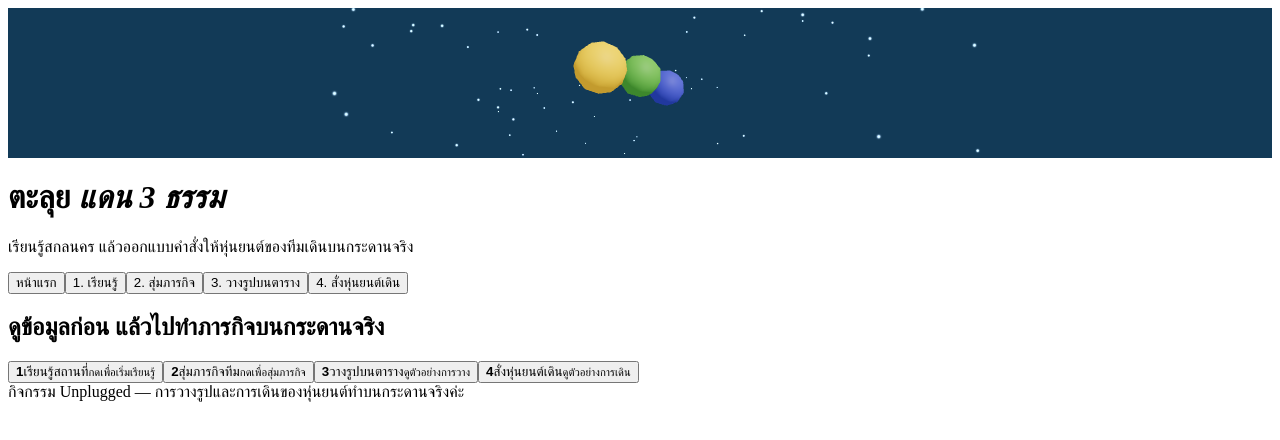
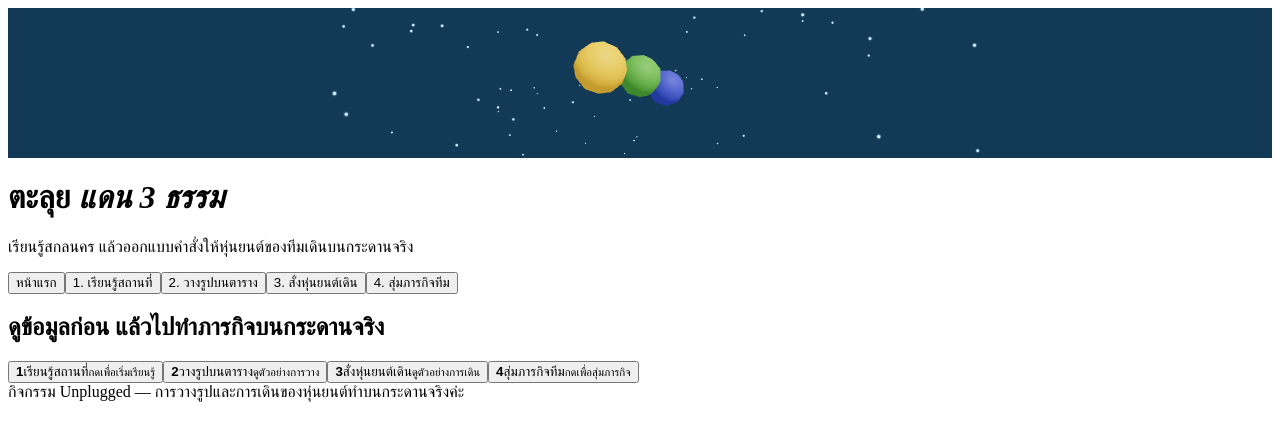
Before and after one commit to noonet2016/abs-bootcamp, a React (Vite) app: page / in a window 1280 px wide. Shown: the top 440 px of the page. Built offline with nearby package versions, Linux system fonts and the light colour scheme; the HTML template or start-up script is replaced by a standard one.

Commit message:
feat: reorder activity flow

```diff
--- a/src/App.tsx
+++ b/src/App.tsx
@@ -15,7 +15,7 @@ type View = 'home' | 'knowledge' | 'mission' | 'board' | 'robot'
 const realmOrder: Realm[] = ['dhamma', 'nature', 'culture']
 const AdventureScene = lazy(async () => import('./AdventureScene').then((module) => ({ default: module.AdventureScene })))
 
-function Knowledge({ onMission }: { onMission: () => void }) {
+function Knowledge({ onBoard }: { onBoard: () => void }) {
   const [realm, setRealm] = useState<Realm>('dhamma')
   const [index, setIndex] = useState(0)
   const choices = places.filter((place) => place.realm === realm)
@@ -36,7 +36,7 @@ function Knowledge({ onMission }: { onMission: () => void }) {
         <div className="place-image">{current.image ? <img src={current.image} alt={current.title} /> : <div className="image-placeholder" aria-label={`ยังไม่มีภาพ ${current.title}`}>🗺️<small>รอภาพสถานที่</small></div>}</div>
         <div className="place-copy"><span className={`realm-label ${realms[realm].color}`}>{realms[realm].icon} {realms[realm].title}</span><h3>{current.title}</h3><p>{current.summary}</p><div className="place-controls"><button type="button" onClick={() => setIndex((value) => (value - 1 + choices.length) % choices.length)}>← ก่อนหน้า</button><span>{index + 1} / {choices.length}</span><button type="button" onClick={() => setIndex((value) => (value + 1) % choices.length)}>ถัดไป →</button></div></div>
       </article>
-      <button type="button" className="primary-button" onClick={onMission}>รู้จักแล้ว ไปสุ่มภารกิจ!</button>
+      <button type="button" className="primary-button" onClick={onBoard}>รู้จักแล้ว ไปวางรูปบนตาราง!</button>
     </section>
   )
 }
@@ -237,9 +237,9 @@ export default function App() {
   const [isRobotDemoOpen, setRobotDemoOpen] = useState(false)
   return <MotionConfig reducedMotion="user"><main className={`${view}-view`}>
     <header className="hero"><Suspense fallback={null}><AdventureScene /></Suspense><div className="hero-content"><h1>ตะลุย <em>แดน 3 ธรรม</em></h1><p className="hero-copy">เรียนรู้สกลนคร แล้วออกแบบคำสั่งให้หุ่นยนต์ของทีม<span className="keep-line">เดินบนกระดานจริง</span></p></div></header>
-    <nav aria-label="เมนูหลัก"><button type="button" className={view === 'home' ? 'active' : undefined} aria-current={view === 'home' ? 'page' : undefined} onClick={() => setView('home')}>หน้าแรก</button><button type="button" className={view === 'knowledge' ? 'active' : undefined} aria-current={view === 'knowledge' ? 'page' : undefined} onClick={() => setView('knowledge')}>1. เรียนรู้</button><button type="button" className={view === 'mission' ? 'active' : undefined} aria-current={view === 'mission' ? 'page' : undefined} onClick={() => setView('mission')}>2. สุ่มภารกิจ</button><button type="button" className={view === 'board' ? 'active' : undefined} aria-current={view === 'board' ? 'page' : undefined} onClick={() => setView('board')}>3. วางรูปบนตาราง</button><button type="button" className={view === 'robot' ? 'active' : undefined} aria-current={view === 'robot' ? 'page' : undefined} onClick={() => setView('robot')}>4. สั่งหุ่นยนต์เดิน</button></nav>
-    {view === 'home' && <section className="home-intro"><h2><span className="home-heading-line">ดูข้อมูลก่อน แล้วไปทำภารกิจบนกระดานจริง</span></h2><div className="home-steps"><button type="button" className="flow-step" onClick={() => setView('knowledge')}><b>1</b><span>เรียนรู้สถานที่</span><small>กดเพื่อเริ่มเรียนรู้</small></button><button type="button" className="flow-step" onClick={() => setView('mission')}><b>2</b><span>สุ่มภารกิจทีม</span><small>กดเพื่อสุ่มภารกิจ</small></button><button type="button" className="flow-step" onClick={() => setView('board')}><b>3</b><span>วางรูปบนตาราง</span><small>ดูตัวอย่างการวาง</small></button><button type="button" className="flow-step" onClick={() => setView('robot')}><b>4</b><span>สั่งหุ่นยนต์เดิน</span><small>ดูตัวอย่างการเดิน</small></button></div></section>}
-    {view === 'knowledge' && <Knowledge onMission={() => setView('mission')} />}
+    <nav aria-label="เมนูหลัก"><button type="button" className={view === 'home' ? 'active' : undefined} aria-current={view === 'home' ? 'page' : undefined} onClick={() => setView('home')}>หน้าแรก</button><button type="button" className={view === 'knowledge' ? 'active' : undefined} aria-current={view === 'knowledge' ? 'page' : undefined} onClick={() => setView('knowledge')}>1. เรียนรู้สถานที่</button><button type="button" className={view === 'board' ? 'active' : undefined} aria-current={view === 'board' ? 'page' : undefined} onClick={() => setView('board')}>2. วางรูปบนตาราง</button><button type="button" className={view === 'robot' ? 'active' : undefined} aria-current={view === 'robot' ? 'page' : undefined} onClick={() => setView('robot')}>3. สั่งหุ่นยนต์เดิน</button><button type="button" className={view === 'mission' ? 'active' : undefined} aria-current={view === 'mission' ? 'page' : undefined} onClick={() => setView('mission')}>4. สุ่มภารกิจทีม</button></nav>
+    {view === 'home' && <section className="home-intro"><h2><span className="home-heading-line">ดูข้อมูลก่อน แล้วไปทำภารกิจบนกระดานจริง</span></h2><div className="home-steps"><button type="button" className="flow-step" onClick={() => setView('knowledge')}><b>1</b><span>เรียนรู้สถานที่</span><small>กดเพื่อเริ่มเรียนรู้</small></button><button type="button" className="flow-step" onClick={() => setView('board')}><b>2</b><span>วางรูปบนตาราง</span><small>ดูตัวอย่างการวาง</small></button><button type="button" className="flow-step" onClick={() => setView('robot')}><b>3</b><span>สั่งหุ่นยนต์เดิน</span><small>ดูตัวอย่างการเดิน</small></button><button type="button" className="flow-step" onClick={() => setView('mission')}><b>4</b><span>สุ่มภารกิจทีม</span><small>กดเพื่อสุ่มภารกิจ</small></button></div></section>}
+    {view === 'knowledge' && <Knowledge onBoard={() => setView('board')} />}
     {view === 'mission' && <Mission />}
     {view === 'board' && <BoardLanding onOpenDemo={() => setBoardDemoOpen(true)} />}
     {view === 'robot' && <RobotLanding onOpenDemo={() => setRobotDemoOpen(true)} />}
```
Also changed, not shown: 4 other files (tests, documents, lock files or other folders).
